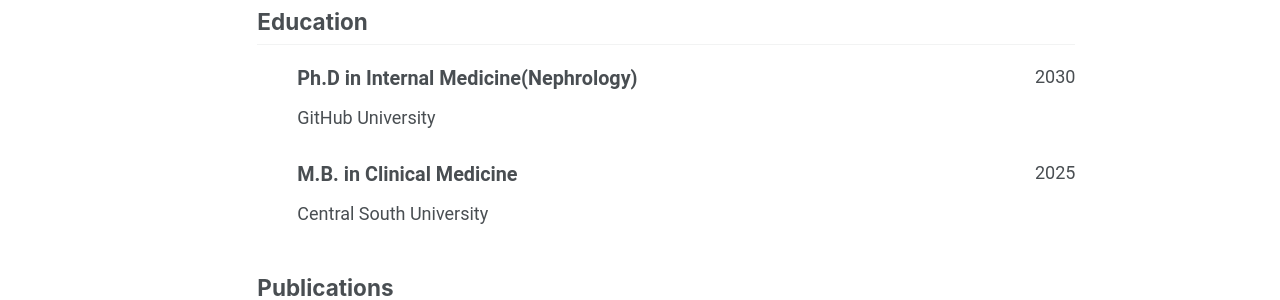
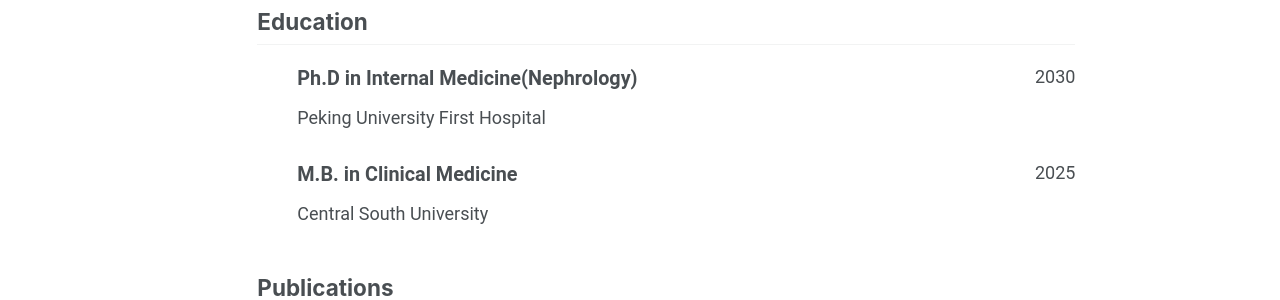
Before and after one commit to GuoZJ277/GuoZJ277.github.io, a Jekyll site: the page built from _pages/cv-json.md, in a window 1280 px wide and 900 px high, scrolled down 359 px. Shown: the part 153-453 px from the top of the window. Built offline with Jekyll 4.4.1, drawn with Linux system fonts in a browser that asks for light colours; a script that is not in the unit is left out.

Commit message:
Update cv.json

```diff
--- a/_data/cv.json
+++ b/_data/cv.json
@@ -33,7 +33,7 @@
   "work": [],
   "education": [
     {
-      "institution": "GitHub University",
+      "institution": "Peking University First Hospital",
       "area": "Ph.D in Internal Medicine(Nephrology)",
       "studyType": "",
       "startDate": "",
```
